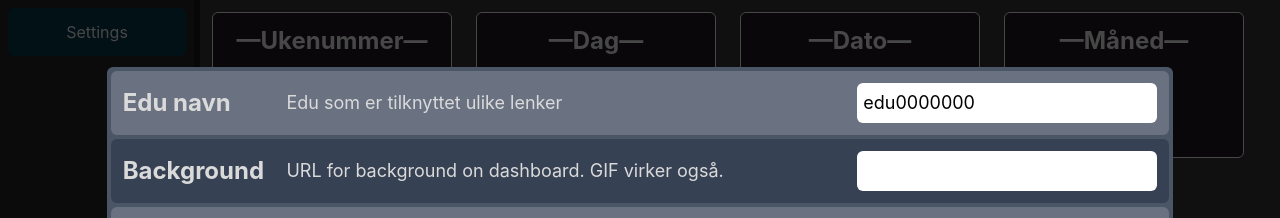
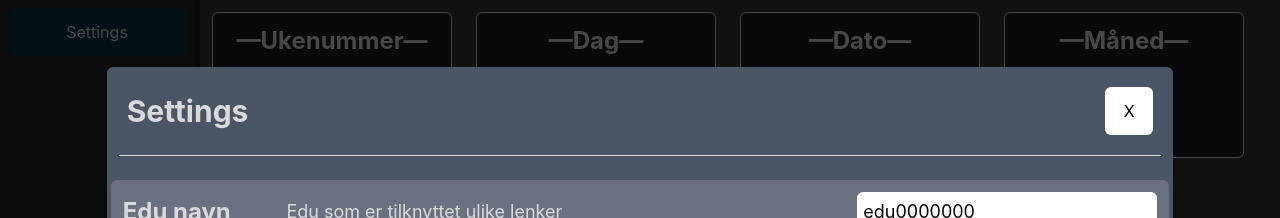
Before and after one commit to DoggCo/elev-dashboard, a React (Vite) app: page / in a window 1280 px wide. Both pictures are taken after a click on the button "Settings". Shown: the top 218 px of the page. Built offline with nearby package versions, Linux system fonts and the light colour scheme.

Commit message:
more specific gtown trigger, settings X button WIP

```diff
--- a/src/Dashboard.jsx
+++ b/src/Dashboard.jsx
@@ -48,16 +48,16 @@ export default function Dashboard() {
     let keys = "cat";
     const bgUrl = "https://external-content.duckduckgo.com/iu/?u=https%3A%2F%2Fi.pinimg.com%2Foriginals%2F31%2Fa7%2F2a%2F31a72afda250825d993400c3ef28c55c.gif&f=1&nofb=1&ipt=4c8e50bf53e783409879cf5063387af5474ad962245221eb11121759f6b70017&ipo=images"
     const keyPress = (e) => {
-      keys += e.key.toLowerCase();
+      keys += e.key
 
-      if (keys.includes("gtown")) {
+      if (keys.includes("gTowN")) {
         setBg(bgUrl)
         localStorage.setItem("bg", bgUrl)
       }
-      if (keys.length > 6) {
-        keys = keys.slice(-6);
+      if (keys.length > 20) {
+        keys = keys.slice(-20);
       }
-      console.log(keys)
+      keys = keys.replace("Shift", "")
     };
     window.addEventListener("keydown", keyPress);
     return () => window.removeEventListener("keydown", keyPress);
--- a/src/settings.jsx
+++ b/src/settings.jsx
@@ -21,8 +21,14 @@ export default function Settings({ setting, setSetting, edu, setEdu, bg, setBg }
     // {/* Handles the background blur */}
     <div className="flex h-full w-full absolute bg-[#000000ac] z-1 overflow-hidden " onClick={() => setSetting(!setting)} >
 
+      {/* The actual settings panel */}
       <div className="bg-gray-600 w-5/6 h-5/6 mx-auto my-auto rounded-md overflow-y-auto" onClick={(e) => fuckOff(e)}>
 
+          <div className="flex align-middle items-center m-2 p-3">
+            <h1 className="text-3xl font-bold">Settings</h1>
+            <button className="ml-auto bg-white rounded-md text-black hover:cursor-pointer w-12 h-12 text-center" onClick={() => setSetting(!setting)}>X</button>
+          </div>
+          <hr className="mx-3 mb-3 px-3 pb-3" />
           <Settingsfield Title="Edu navn" Description="Edu som er tilknyttet ulike lenker"
             Content={
               <form>
```
